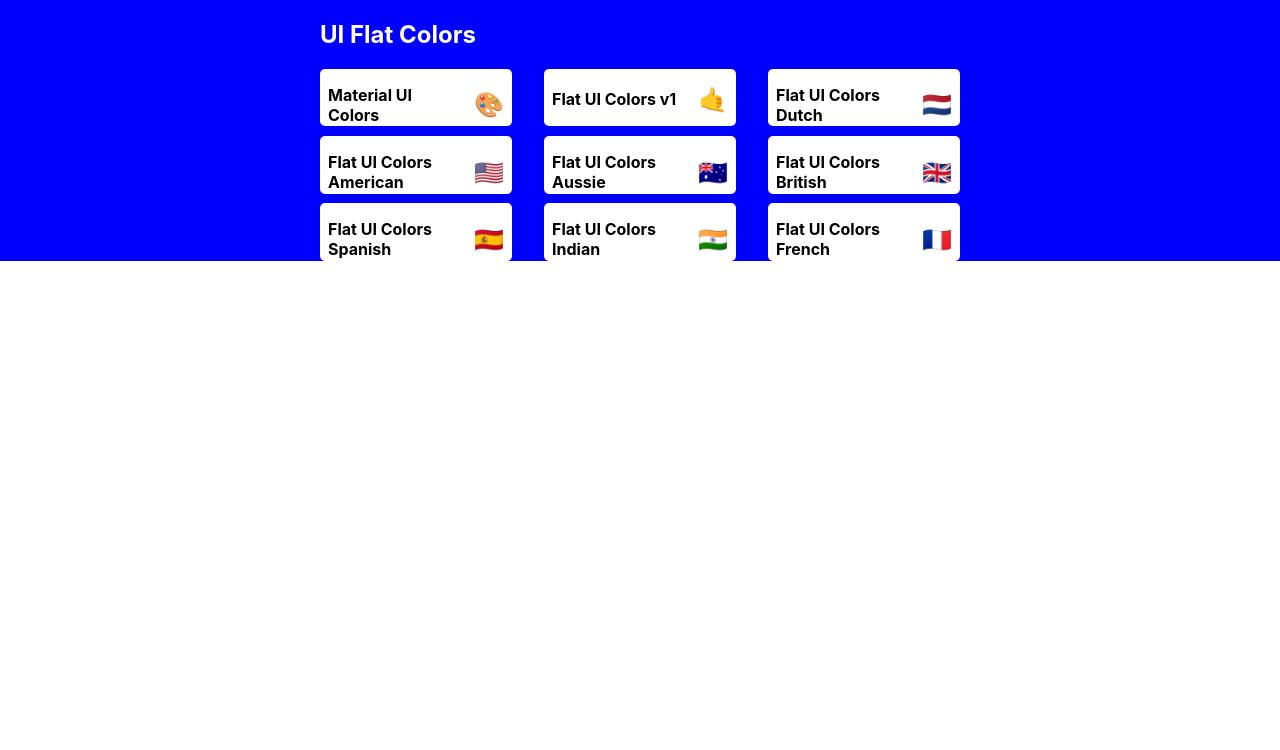
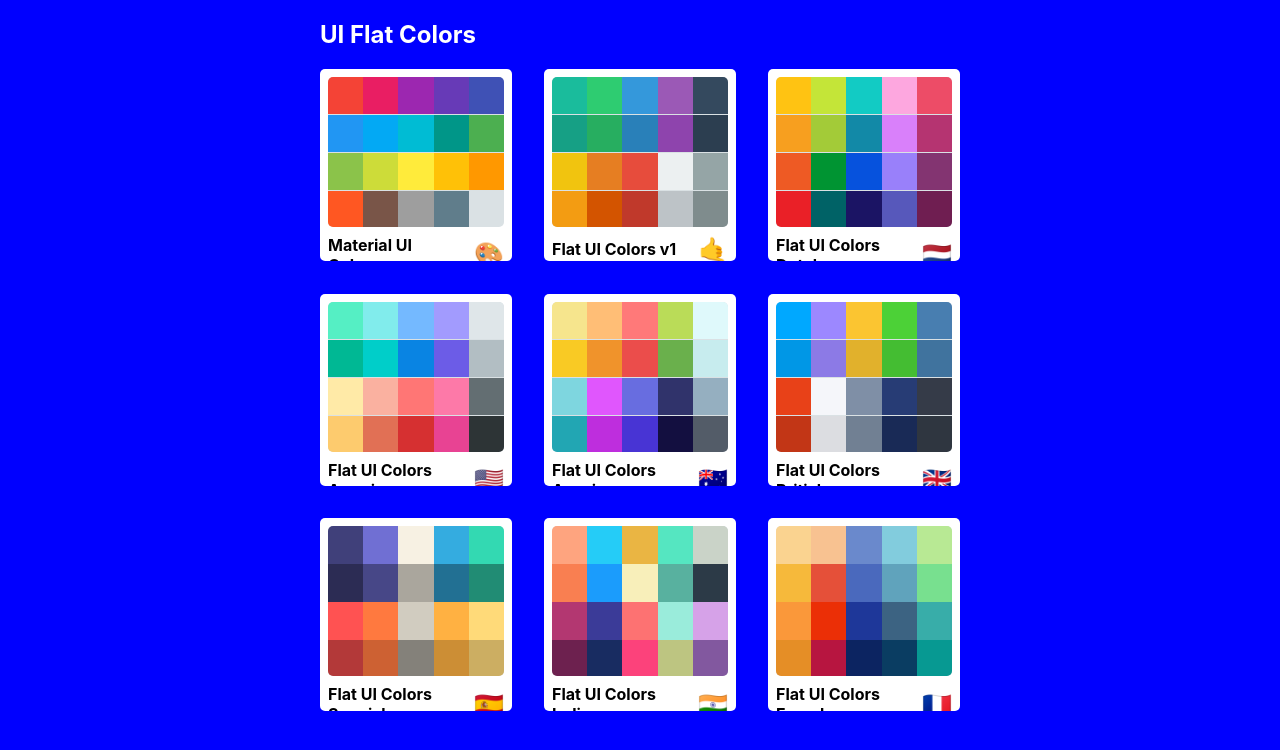
Before and after one commit to marinakosova/colors-react-app, a React (Create React App) app: page / in a window 1280 px wide. Shown: the top 750 px of the page. Built offline with nearby package versions, Linux system fonts and the light colour scheme.

Commit message:
feat: finish styling MiniPalette

```diff
--- a/src/MiniPalette.js
+++ b/src/MiniPalette.js
@@ -13,7 +13,11 @@
         }
     },
     colors: {
-        backgroundColor: "grey",
+        height: "150px",
+        width: "100%",
+        backgroundColor: "#dae1e4",
+        borderRadius: "5px",
+        overflow: "hidden"
     },
     title: {
         display: "flex",
@@ -28,14 +32,30 @@
     emoji: {
         marginLeft: "0.5rem",
         fontSize: "1.5rem"
+    },
+    miniColor: {
+        width: "20%",
+        height: "25%",
+        display: "inline-block",
+        margin: "0 auto",
+        position: "relative",
+        marginBottom: "-3.5px"
     }
 }
 
 function MiniPalette(props) {
-    const { classes, paletteName, emoji } = props;
+    const { classes, paletteName, emoji, colors } = props;
+    const miniColorBoxes = colors.map(color => (
+        <div className={classes.miniColor}
+            style={{ backgroundColor: color.color }}
+            key={color.name}
+        ></div>
+    ))
     return (
         <div className={classes.root}>
-            <div className={classes.colors}></div>
+            <div className={classes.colors}>
+                {miniColorBoxes}
+            </div>
             <h5 className={classes.title}>
                 {paletteName} <span className={classes.emoji}>{emoji}</span>
             </h5>
--- a/src/PaletteList.js
+++ b/src/PaletteList.js
@@ -5,7 +5,7 @@
 
 const styles = {
     root: {
-        height: "100%",
+        height: "100vh",
         backgroundColor: "blue",
         display: "flex",
         alignItems: "flex-start",
```
